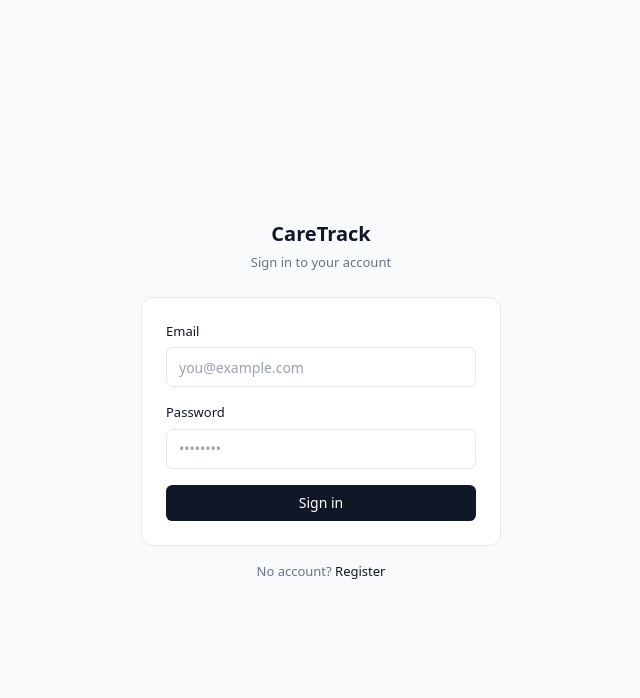
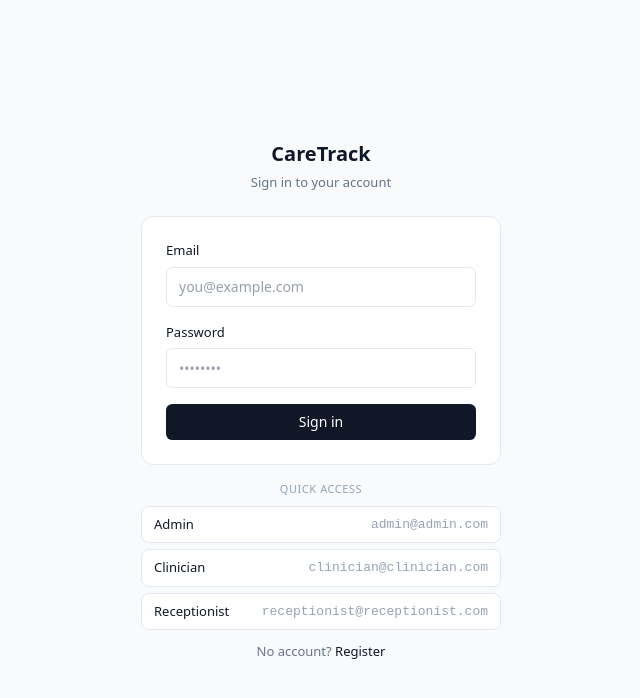
Before and after one commit to adawev/CareTrackFullStack, a React app in the folder frontend/: page /login in a window 1280 px wide. Shown: the top 698 px of the page, without its empty margins (319-959 px from the left). Built offline with nearby package versions, Linux system fonts and the light colour scheme; the HTML template or start-up script is replaced by a standard one.

Commit message:
feat: quick login buttons for demo credentials

```diff
--- a/frontend/src/pages/LoginPage.jsx
+++ b/frontend/src/pages/LoginPage.jsx
@@ -55,7 +55,25 @@ export default function LoginPage() {
           </form>
         </div>
 
-        <p style={{ textAlign: "center", fontSize: "13px", color: "#64748b", marginTop: "16px" }}>
+        <div style={{ marginTop: "16px" }}>
+          <p style={{ fontSize: "11px", color: "#94a3b8", textAlign: "center", marginBottom: "8px", textTransform: "uppercase", letterSpacing: "0.05em" }}>Quick access</p>
+          <div style={{ display: "flex", flexDirection: "column", gap: "6px" }}>
+            {[
+              { label: "Admin", email: "admin@admin.com", password: "admin" },
+              { label: "Clinician", email: "clinician@clinician.com", password: "clinician" },
+              { label: "Receptionist", email: "receptionist@receptionist.com", password: "receptionist" },
+            ].map(({ label, email, password }) => (
+              <button key={label} type="button"
+                onClick={() => setForm({ email, password })}
+                style={{ display: "flex", alignItems: "center", justifyContent: "space-between", width: "100%", padding: "8px 12px", border: "1px solid #e2e8f0", borderRadius: "8px", background: "#fff", cursor: "pointer", fontSize: "13px", color: "#0f172a" }}>
+                <span style={{ fontWeight: "500" }}>{label}</span>
+                <span style={{ color: "#94a3b8", fontFamily: "monospace" }}>{email}</span>
+              </button>
+            ))}
+          </div>
+        </div>
+
+        <p style={{ textAlign: "center", fontSize: "13px", color: "#64748b", marginTop: "12px" }}>
           No account?{" "}
           <Link to="/register" style={{ color: "#0f172a", fontWeight: "500" }}>Register</Link>
         </p>
```
